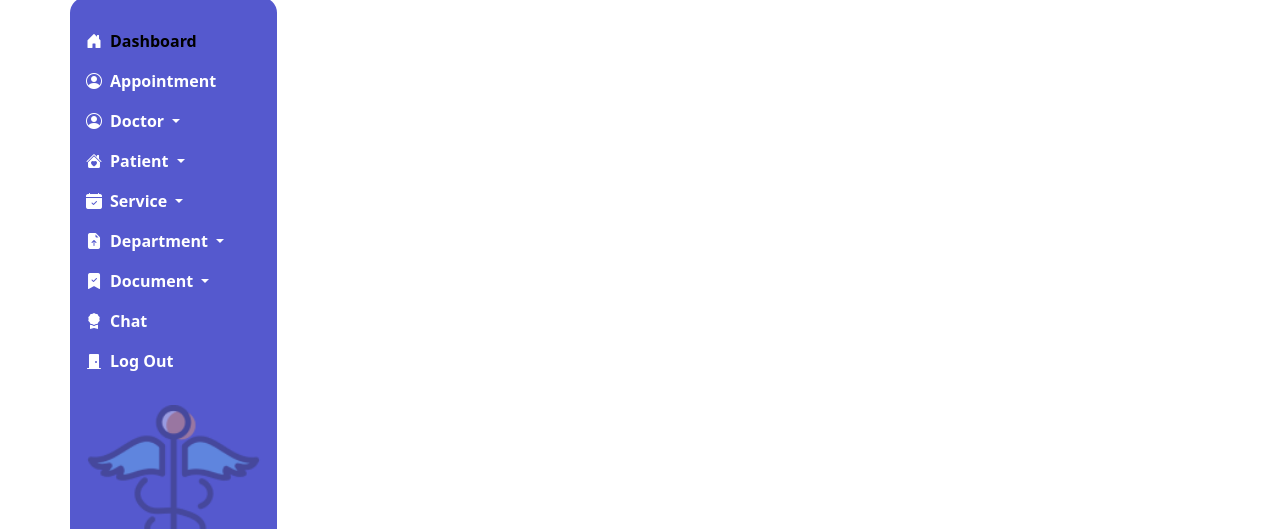
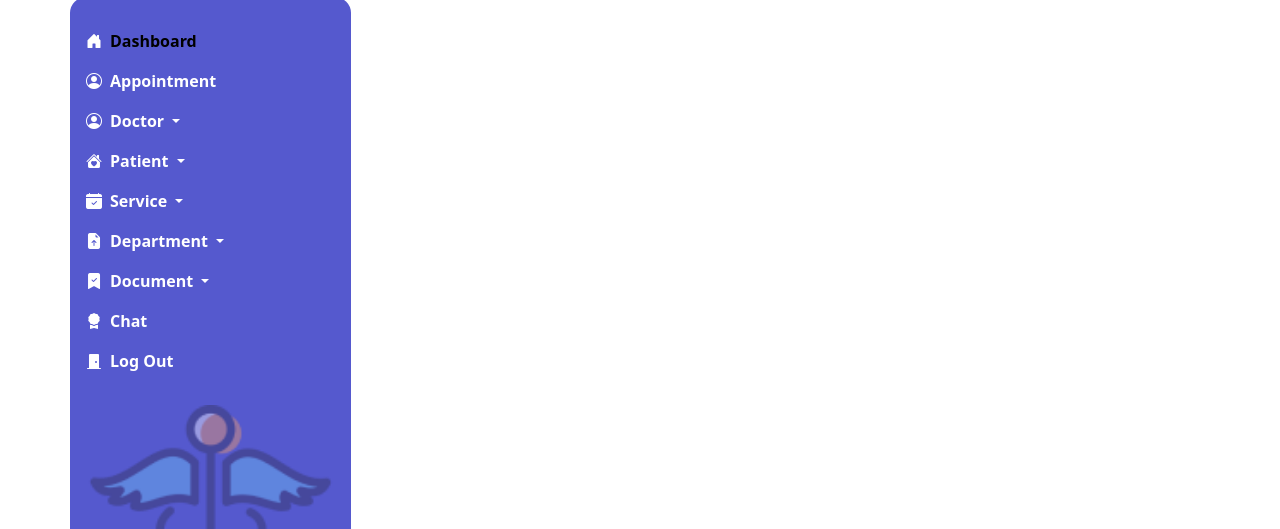
Before and after one commit to farhan8728/hospital_admin, a plain HTML site: page index.html in a window 1280 px wide. Shown: the part 271-800 px from the top of the page. Drawn offline with nearby package versions, Linux system fonts and the light colour scheme.

Commit message:
first commit

```diff
--- a/style.css
+++ b/style.css
@@ -192,5 +192,8 @@ a{
     .header_main{
         margin-left: 245px;
     }
-
+    .left_menu_bar_start {
+        margin-left: 58px;
+        width: 305px;
+    }
 }
```
